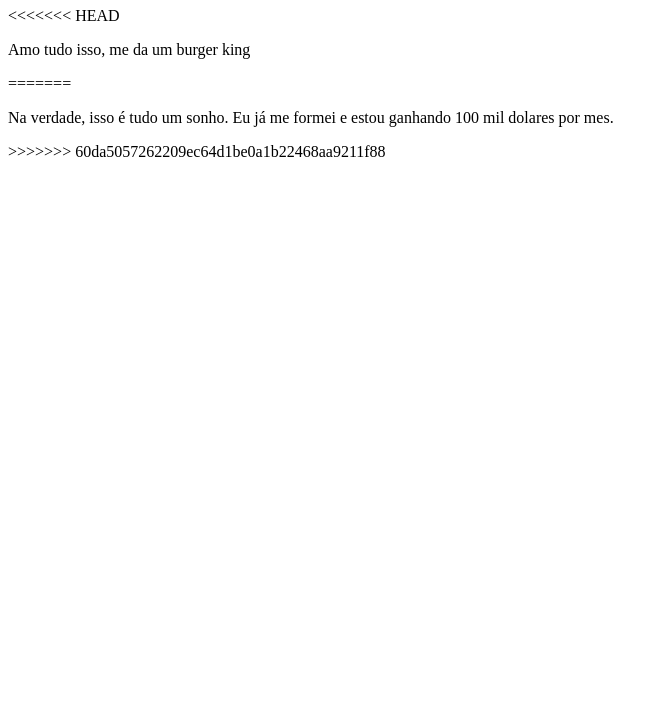
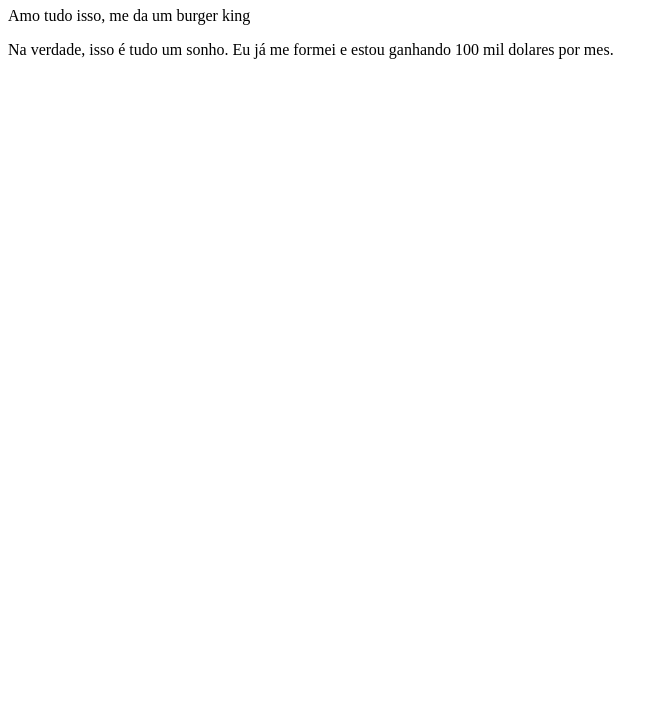
Before and after one commit to idinow/gcsIdino, a plain HTML site: page index.html in a window 1280 px wide. Shown: the part 73-800 px from the top of the page, without its empty margins (0-668 px from the left). Drawn offline with Linux system fonts and the light colour scheme.

Commit message:
subindo atualização

```diff
--- a/index.html
+++ b/index.html
@@ -5,10 +5,7 @@
 </head>
 <body>
 	<h1>A Ashe é a minha gata</h1>
-<<<<<<< HEAD
 	<p>Amo tudo isso, me da um burger king</p>
-=======
 	<p>Na verdade, isso é tudo um sonho. Eu já me formei e estou ganhando 100 mil dolares por mes.</p>
->>>>>>> 60da5057262209ec64d1be0a1b22468aa9211f88
 </body>
 </html>
```
